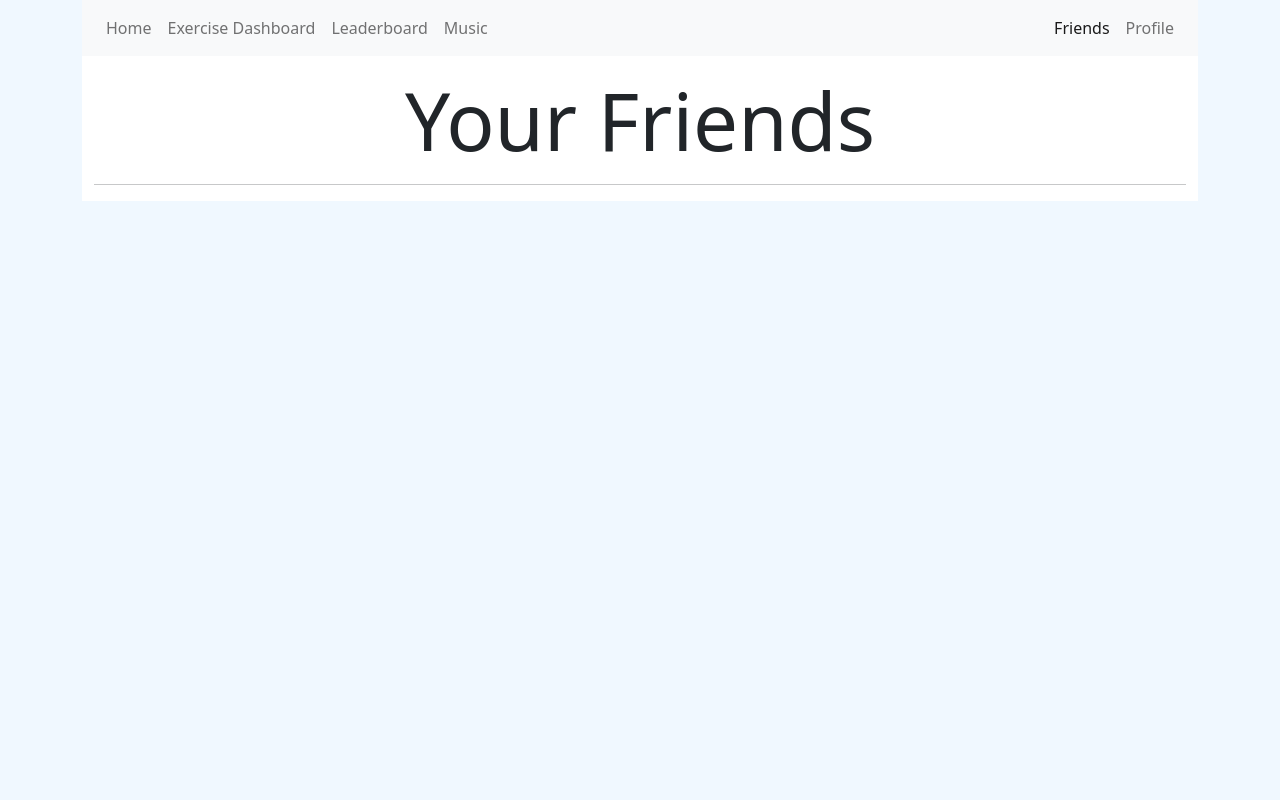
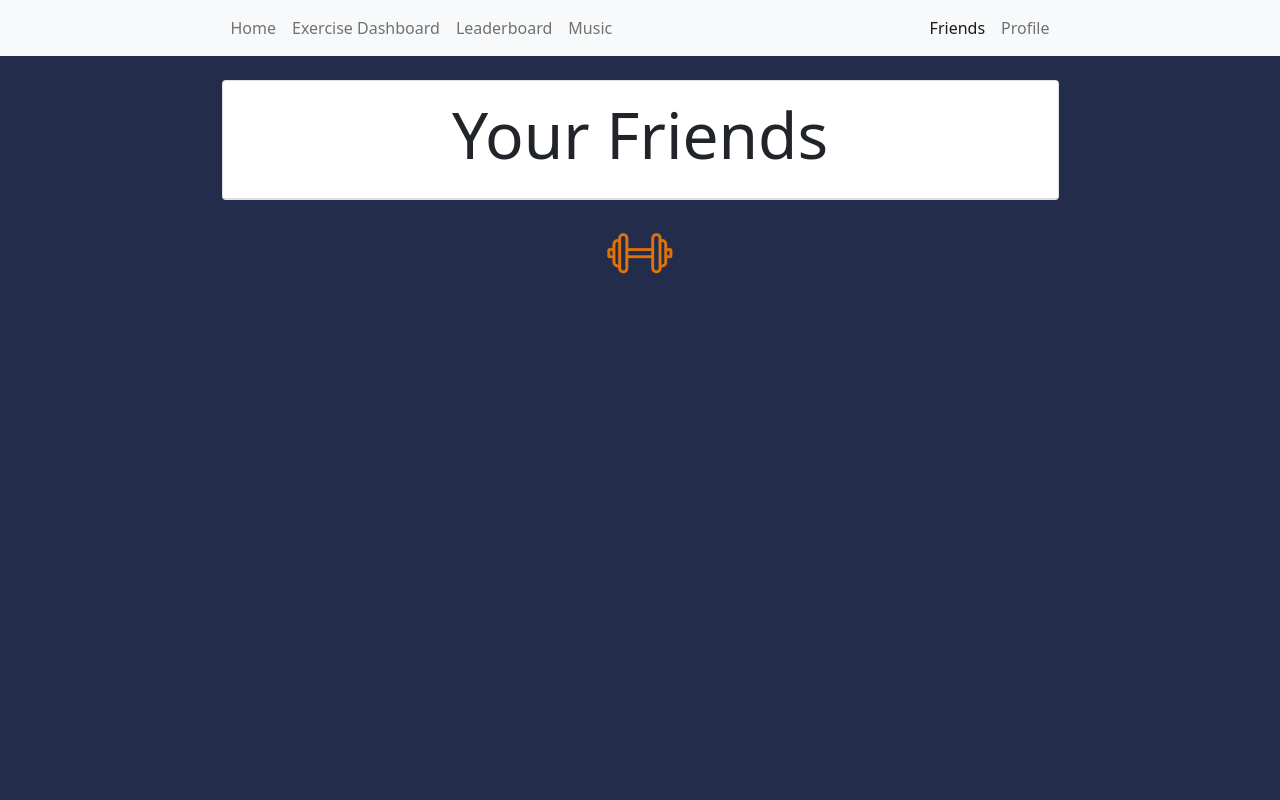
Before and after one commit to ma5243/HoosExercising, a Django app: page /profile/friends/ in a window 1280 px wide. Run offline with Django 3.2, Linux system fonts and the light colour scheme; the visitor is signed in with stand-in values (Sample User, id 1); data comes from the database, SQL or seed files in the repository; some libraries are stand-ins or nearby versions.

Commit message:
Friends: improve styling on friends page

```diff
--- a/oauth/templates/oauth/base.html
+++ b/oauth/templates/oauth/base.html
@@ -20,9 +20,7 @@
 <link rel="preconnect" href="https://fonts.gstatic.com">
 <link href="https://fonts.googleapis.com/css2?family=Roboto:wght@500&display=swap" rel="stylesheet">
 
-<main class="container" role="main">
-    {% block content %}
-    {% endblock %}
-</main>
+{% block content %}
+{% endblock %}
 
 </html>
--- a/oauth/templates/oauth/friends_list.html
+++ b/oauth/templates/oauth/friends_list.html
@@ -10,13 +10,13 @@
 
 {% block content %}
 
-<body style="background-color: aliceblue;">
+<body style="background-color: #232D4B">
   <script>
       $(document).ready(function () {
-          $('#navbar-inner').width($('#root-element').width());
+          $('#navbar-inner').width($('#main-card').width());
       });
   </script>
-  <nav class="navbar navbar-expand-lg navbar-light bg-light" style="background-color: #f8f9fa;">
+  <nav class="navbar navbar-expand-lg navbar-light bg-light">
       <div class="mx-auto" id="navbar-inner" style="padding: 0; margin: 0;">
           <button class="navbar-toggler" type="button" data-toggle="collapse" data-target="#navbarNav"
               aria-controls="navbarNav" aria-expanded="false" aria-label="Toggle navigation">
@@ -48,24 +48,35 @@
           </div>
       </div>
   </nav>
-<div class="container" id="root-element" style="background-color: white;">
-    <h1 class="display-1 text-center pt-3">Your Friends</h1>
-    <hr>
+<div class="container" id="root-element" style="max-width: 1140px;">
+    <div class="card primary mx-auto mt-4" style="width: 75%;" id="main-card">
+        <h1 class="display-3 text-center pt-3 pb-3">Your Friends</h1>
         <ul class="list-group list-group-flush text-center">
         {% for friend in friends %}
+            <a class="" href="{% url 'profile' %}{{friend.pk}}" style="text-decoration: none;">
                 <li class="list-group-item">
                     <div class="row align-items-center">
                         <div class="col-3">
                             <img class="img-fluid" src="{{ friend.photo_or_placeholder }}" style="width: 100px; border-radius: 10%;">
                         </div>
                         <div class="col">
-                    <a class="display-5" href="{% url 'profile' %}{{friend.pk}}">
+                            <h2>
                                 {{friend.user.first_name}} {{friend.user.last_name}}
-                    </a>
+                            </h2>
+                        </div>
+                        <div class="col-1 text-primary">
+                            <h2>
+                                {{ friend.points }}
+                            </h2>
                         </div>
                     </div>
                 </li>
+            </a>
         {% endfor %}
         </ul>
     </div>
+    <div style="text-align: center; margin-top: 30px">
+        <img style="width: 70px" src="{% static 'logo-notext.png' %}">
+    </div>
+</div>
 {% endblock %}
```
Lines whose indentation alone changed are shown as unchanged.
